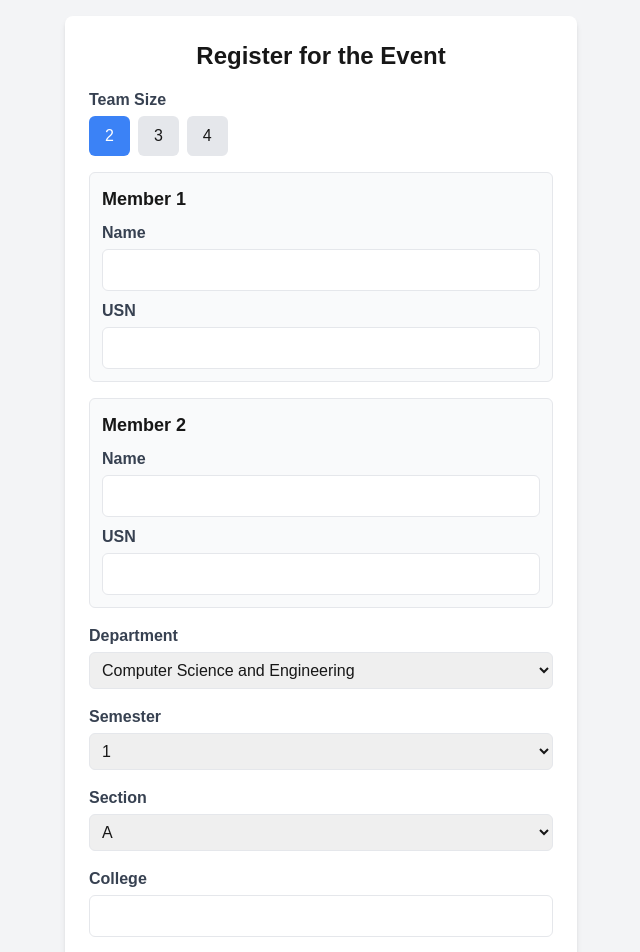
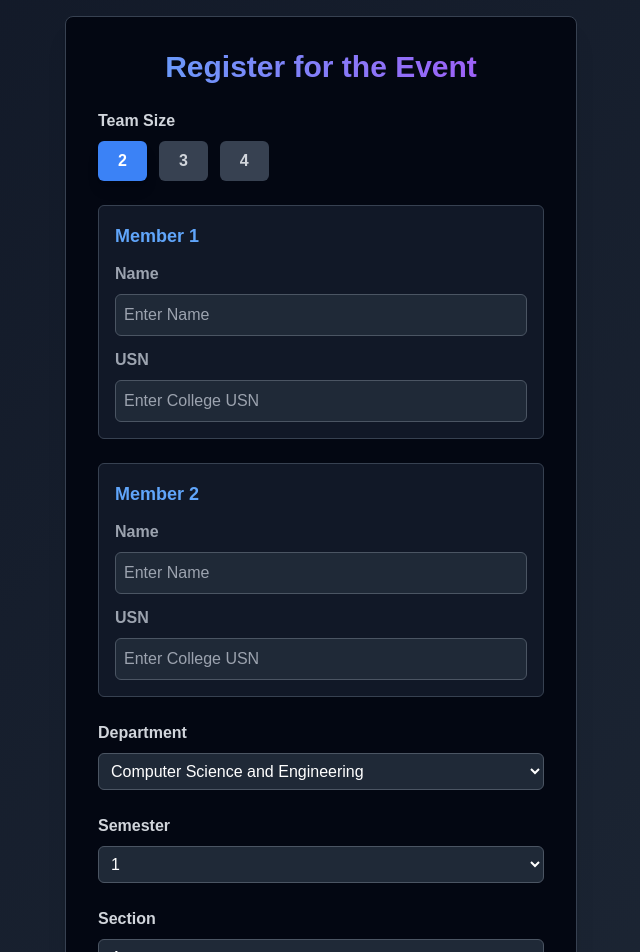
Before and after one commit to TheBYTEClubNIE/ByteClubWebsite, a Next.js app in the folder frontend/: page /sections/Registration in a window 1280 px wide. Shown: the top 952 px of the page, without its empty margins (319-959 px from the left). Built offline with nearby package versions, Linux system fonts and the light colour scheme; a web font is replaced by a local one.

Commit message:
css added in registration form

```diff
--- a/frontend/app/sections/Registration/page.tsx
+++ b/frontend/app/sections/Registration/page.tsx
@@ -85,22 +85,26 @@ const RegistrationForm = () => {
   };
 
   return (
-    <div className="flex items-center justify-center min-h-screen bg-gray-100 p-4">
-      <div className="bg-white p-6 rounded-lg shadow-md w-full max-w-lg">
-        <h2 className="text-2xl font-bold text-center mb-4">Register for the Event</h2>
+   <div className="flex items-center justify-center min-h-screen bg-gradient-to-br from-gray-900 to-gray-800  p-4 text-white">
+        <div className="bg-gray-950 p-8 rounded-lg shadow-xl w-full max-w-lg border border-gray-700">
+        <h2 className="text-3xl font-extrabold text-center text-transparent bg-clip-text bg-gradient-to-r from-blue-400 to-purple-500 mb-6">
+      Register for the Event
+    </h2>
 
-        <form onSubmit={handleSubmit} className="space-y-4">
+        <form onSubmit={handleSubmit} className="space-y-6">
           {/* Team Size Selection */}
           <div>
-            <label className="block text-gray-700 font-semibold">Team Size</label>
-            <div className="flex space-x-2 mt-1">
+          <label className="block text-gray-300 font-semibold">Team Size</label>
+            <div className="flex space-x-3 mt-2">
               {[2, 3, 4].map((size) => (
                 <button
                   key={size}
                   type="button"
                   onClick={() => handleTeamSizeChange(size)}
-                  className={`px-4 py-2 rounded-md ${
-                    teamSize === size ? "bg-blue-500 text-white" : "bg-gray-200"
+                  className={`px-5 py-2 rounded-md font-bold transition-all ${
+                    teamSize === size
+                      ? "bg-blue-500 text-white shadow-lg"
+                      : "bg-gray-700 text-gray-300 hover:bg-gray-600"
                   }`}
                 >
                   {size}
@@ -111,27 +115,29 @@ const RegistrationForm = () => {
 
           {/* Dynamic Member Fields */}
           {formData.members.map((member, index) => (
-            <div key={index} className="border p-3 rounded-md bg-gray-50">
-              <h3 className="text-lg font-semibold">Member {index + 1}</h3>
-              <div className="mt-2">
-                <label className="block text-gray-700 font-semibold">Name</label>
+            <div key={index} className="border border-gray-700 p-4 rounded-md bg-gray-900">
+              <h3 className="text-lg font-bold text-blue-400">Member {index + 1}</h3>
+              <div className="mt-3">
+                <label className="block text-gray-400 font-semibold">Name</label>
                 <input
                   type="text"
                   name="name"
                   value={member.name}
+                  placeholder="Enter Name"
                   onChange={(e) => handleChange(e, index)}
-                  className="w-full mt-1 p-2 border rounded-md focus:outline-none focus:ring-2 focus:ring-blue-400"
+                  className="w-full mt-2 p-2 bg-gray-800 text-white border border-gray-600 rounded-md focus:ring-2 focus:ring-blue-500"
                   required
                 />
               </div>
-              <div className="mt-2">
-                <label className="block text-gray-700 font-semibold">USN</label>
+              <div className="mt-3">
+            <label className="block text-gray-400 font-semibold">USN</label>
                 <input
                   type="text"
                   name="usn"
+                  placeholder="Enter College USN"
                   value={member.usn}
                   onChange={(e) => handleChange(e, index)}
-                  className="w-full mt-1 p-2 border rounded-md focus:outline-none focus:ring-2 focus:ring-blue-400"
+                  className="w-full mt-2 p-2 bg-gray-800 text-white border border-gray-600 rounded-md focus:ring-2 focus:ring-blue-500"
                   required
                 />
               </div>
@@ -140,12 +146,13 @@ const RegistrationForm = () => {
 
           {/* Department Dropdown */}
           <div>
-            <label className="block text-gray-700 font-semibold">Department</label>
+          <label className="block text-gray-300 font-semibold">Department</label>
             <select
               name="department"
               value={formData.department}
               onChange={handleChange}
-              className="w-full mt-1 p-2 border rounded-md focus:outline-none focus:ring-2 focus:ring-blue-400"
+              className="w-full mt-2 p-2 bg-gray-800 text-white border border-gray-600 rounded-md focus:ring-2 focus:ring-blue-500"
+
             >
               <option>Computer Science and Engineering</option>
               <option>Information Science and Engineering</option>
@@ -160,13 +167,13 @@ const RegistrationForm = () => {
 
           {/* Semester Dropdown */}
           <div>
-            <label className="block text-gray-700 font-semibold">Semester</label>
+          <label className="block text-gray-300 font-semibold">Semester</label>
             <select
               name="semester"
               value={formData.semester}
               onChange={handleChange}
-              className="w-full mt-1 p-2 border rounded-md focus:outline-none focus:ring-2 focus:ring-blue-400"
-            >
+              className="w-full mt-2 p-2 bg-gray-800 text-white border border-gray-600 rounded-md focus:ring-2 focus:ring-blue-500"
+        >
               {[1, 2, 3, 4, 5, 6, 7, 8].map((sem) => (
                 <option key={sem}>{sem}</option>
               ))}
@@ -175,12 +182,12 @@ const RegistrationForm = () => {
 
           {/* Section Dropdown */}
           <div>
-            <label className="block text-gray-700 font-semibold">Section</label>
-            <select
+          <label className="block text-gray-300 font-semibold">Section</label>            <select
               name="section"
               value={formData.section}
               onChange={handleChange}
-              className="w-full mt-1 p-2 border rounded-md focus:outline-none focus:ring-2 focus:ring-blue-400"
+              className="w-full mt-2 p-2 bg-gray-800 text-white border border-gray-600 rounded-md focus:ring-2 focus:ring-blue-500"
+
             >
               {["A", "B", "C", "D"].map((sec) => (
                 <option key={sec}>{sec}</option>
@@ -190,39 +197,42 @@ const RegistrationForm = () => {
 
           {/* College Name */}
           <div>
-            <label className="block text-gray-700 font-semibold">College</label>
-            <input
+          <label className="block text-gray-300 font-semibold">College</label>
+          <input
               type="text"
               name="college"
               value={formData.college}
+              placeholder="Enter College Name"
               onChange={handleChange}
-              className="w-full mt-1 p-2 border rounded-md focus:outline-none focus:ring-2 focus:ring-blue-400"
+              className="w-full mt-2 p-2 bg-gray-800 text-white border border-gray-600 rounded-md focus:ring-2 focus:ring-blue-500"
+
               required
             />
           </div>
 
           {/* Problem Statement Number */}
           <div>
-            <label className="block text-gray-700 font-semibold">Problem Statement Number</label>
+            <label className="block text-gray-300 font-semibold">Problem Statement Number</label>
             <input
               type="text"
               name="problemStatement"
               value={formData.problemStatement}
               onChange={handleChange}
-              className="w-full mt-1 p-2 border rounded-md focus:outline-none focus:ring-2 focus:ring-blue-400"
+              placeholder="Enter Problem Number"
+              className="w-full mt-2 p-2 bg-gray-800 text-white border border-gray-600 rounded-md focus:ring-2 focus:ring-blue-500"
               required
             />
           </div>
 
           {/* PPT Upload */}
           <div>
-            <label className="block text-gray-700 font-semibold">Upload PPT</label>
+            <label className="block text-gray-300 font-semibold">Upload PPT</label>
             <input
               type="file"
               name="pptFile"
               accept=".ppt,.pptx"
               onChange={handleChange}
-              className="w-full mt-1 p-2 border rounded-md focus:outline-none focus:ring-2 focus:ring-blue-400"
+              className="w-full mt-2 p-2 bg-gray-800 text-white border border-gray-600 rounded-md focus:ring-2 focus:ring-blue-500"
               required
             />
             {formData.pptFile && <p className="text-sm text-gray-600 mt-1">Uploaded: {formData.pptFile.name}</p>}
```
